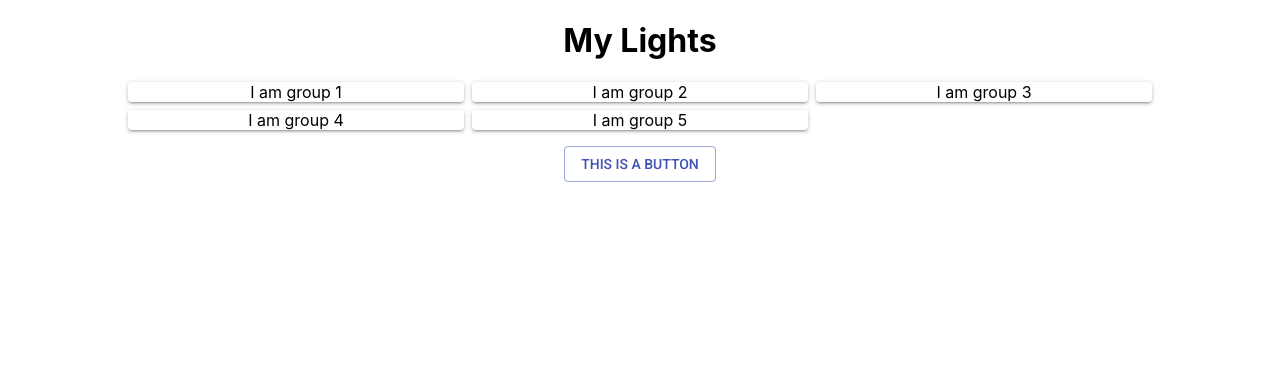
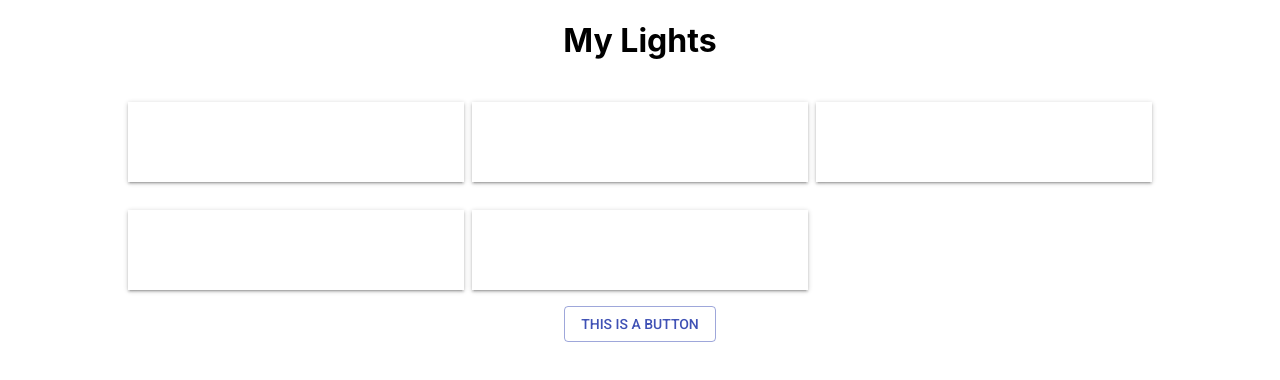
Before and after one commit to emikaijuin/arduino-nodemcu-led-control-using-action-cable-react-app, a React (Create React App) app: page / in a window 1280 px wide. Shown: the top 380 px of the page. Built offline with nearby package versions, Linux system fonts and the light colour scheme.

Commit message:
use square corners

```diff
--- a/src/containers/Group.js
+++ b/src/containers/Group.js
@@ -8,7 +8,9 @@ class Group extends Component {
   render() {
     return (
       <Grid item xs={12} md={6} lg={4}>
-        <Paper>I am group {this.props.num}</Paper>
+        <Paper square={true} className="light-group">
+          <h2>{this.props.name}</h2>
+        </Paper>
       </Grid>
     );
   }
```
